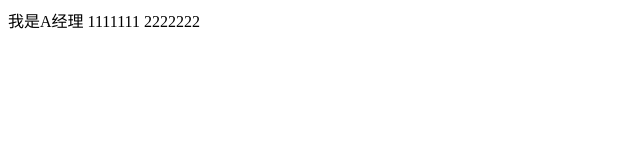
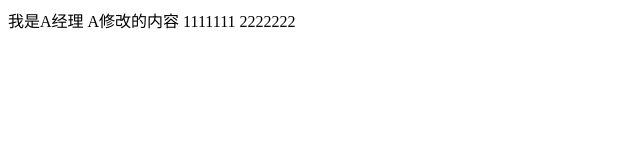
Before and after one commit to ES678/first-git-demo, a plain HTML site: page index.html in a window 1280 px wide. Shown: the whole page, without its empty margins (0-640 px from the left). Drawn offline with Linux system fonts and the light colour scheme.

Commit message:
A做出了修改（冲突）

```diff
--- a/index.html
+++ b/index.html
@@ -8,7 +8,7 @@
 </head>
 
 <body>
-    我是A经理
+    我是A经理 A修改的内容
     1111111
     2222222
 </body>
```
